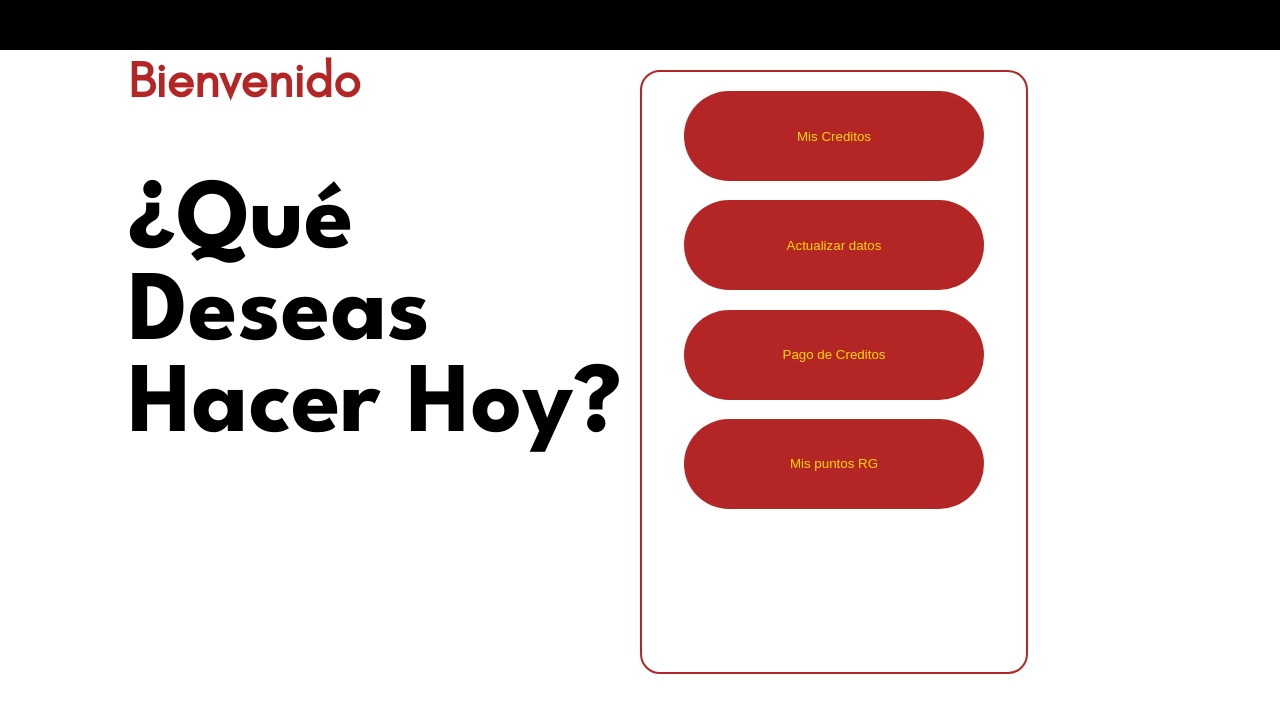
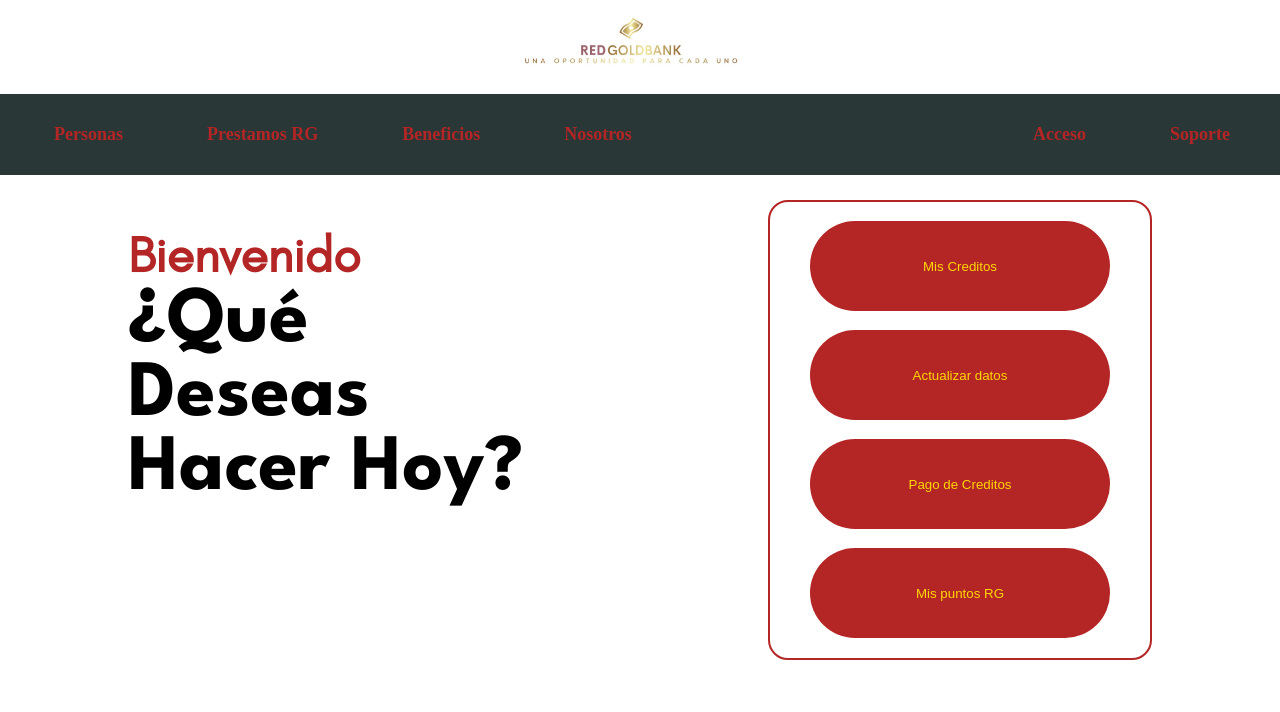
Before and after one commit to AnyiDc/Red-Gold-Bank, a website: page views/Pages/userInterfaz/interfaz.html in a window 1280 px wide. Drawn offline with Linux system fonts and the light colour scheme; files that its build step writes are made by us from their sources; files whose address does not match are found by name.

Commit message:
cambio el la pagina interfaz

```diff
--- a/views/Pages/userInterfaz/interfaz.html
+++ b/views/Pages/userInterfaz/interfaz.html
@@ -4,10 +4,25 @@
     <meta charset="UTF-8">
     <meta name="viewport" content="width=device-width, initial-scale=1.0">
     <title>RedGoldBank</title>
-    <link rel="stylesheet" href="/views/CSS/interfaz/interfaz.css">
+    <link rel="stylesheet" href="/views/Public/css/interfaz/interfaz.css">
 </head>
 <body>
-    <header></header>
+    <!-- bloque header -->
+
+    <header class="cabecera">
+        <img src="/views/Public/img/Logo.png" alt="RedGoldBank-LOGO">
+        <nav>
+            <ul class="menu-Ul">
+                <li class="elementos"><a href="/views/Pages/personas.html">Personas</a></li>
+                <li class="elementos"><a href="/views/Pages/creditos.html">Prestamos RG</a></li>
+                <li class="elementos"><a href="/views/Pages/beneficios.html">Beneficios</a></li>
+                <li class="elementos"><a href="">Nosotros</a></li>
+                <li class="nav-Derecha"><a class="destacado" href="/views/Pages/login.html">Acceso</a></li>
+                <li class="elementos"><a href="/views/Pages/soporte.html">Soporte</a></li>
+            </ul>
+        </nav>
+    </header>
+
     <h3>Bienvenido</h3>
     <h1>¿Qué <br>Deseas <br> Hacer Hoy?</h1>
     <div class="contenedor">
--- a/views/Public/css/interfaz/interfaz.css
+++ b/views/Public/css/interfaz/interfaz.css
@@ -14,41 +14,109 @@
     font-family:'FuenteTexto';
     src: url('/Public/Fonts/Poppins-Regular.ttf');
 }
+*{
+    margin:0;
+    padding:0;
+    box-sizing: border-box;
+}
 body{
     margin: 0;
     padding:0;
 }
-header{
-    background-color: black;
+/*Menu de navegacion*/
+
+.cabecera img {
+    width: 20%;
+    height: 90px;
+    transition: all 0.3s ease-in-out;
+    margin-left: 40%;
+}
+
+.cabecera nav {
+    background-color: #293737;
+    padding: 10px;
+    position: sticky;
+    top: 0px;
+}
+
+.cabecera ul {
+    list-style: none;
+    margin: 0px;
+    padding: 0px;
+    display: flex;
+}
+
+.cabecera li {
+    margin-right: 20px;
+    padding: 20px;
+    border: none;
+    outline: none;
+    cursor: pointer;
+
+}
+
+.cabecera a {
+    color: #b42525;
+    text-decoration: none;
+    margin-left: 20px;
+    font-family: 'FuentePrincipal';
+    font-size: 18px;
+    font-weight: 700;
+    text-align: center;
+    display: inline;
+}
+
+.elementos::before {
+    content: '';
     width: 100%;
-    height: 50px;
-    position: absolute;
-    top: 0px;
+    height: 100%;
+    border: 2px solid transparent;
+    border-radius: 5px;
+    transition: transform 0.6s ease-in-out, border-color 0.6s ease-in-out;
+    z-index: -1;
+}
+
+.elementos:hover::before {
+    border-color: red;
+    transform: rotate(360deg);
+}
+
+.cabecera li:hover a {
+    color: red;
+    /* Cambiar color del texto en hover */
+}
+
+.nav-Derecha {
+    margin-left: auto;
+}
+
+.destacado {
+    font-weight: bold;
 }
 h3{
     font-family: 'LetraPrincipal';
     font-size: 50px;
     color:#b42525;
+    margin-top: 50px;
     margin-left: 10%;
 }
 h1{
     margin-left: 10%;
     font-family: 'FuenteLogin';
-    font-size: 100px;
+    font-size: 80px;
 }
 
 .tarjeta{
     width: 30%;
     border-radius: 20px;
-    height: 600px;
+    height: 460px;
     border: solid 2px #b42525;
     position: absolute;
-    left: 50%;
-    top: 70px;
+    left: 60%;
+    top:200px;
     display: flex;
     flex-direction: column;
     align-items: center;
-
 }
 a{
     text-decoration: none;
```
Also changed, not shown: views/Pages/beneficios.html (+2 -2 lines).
